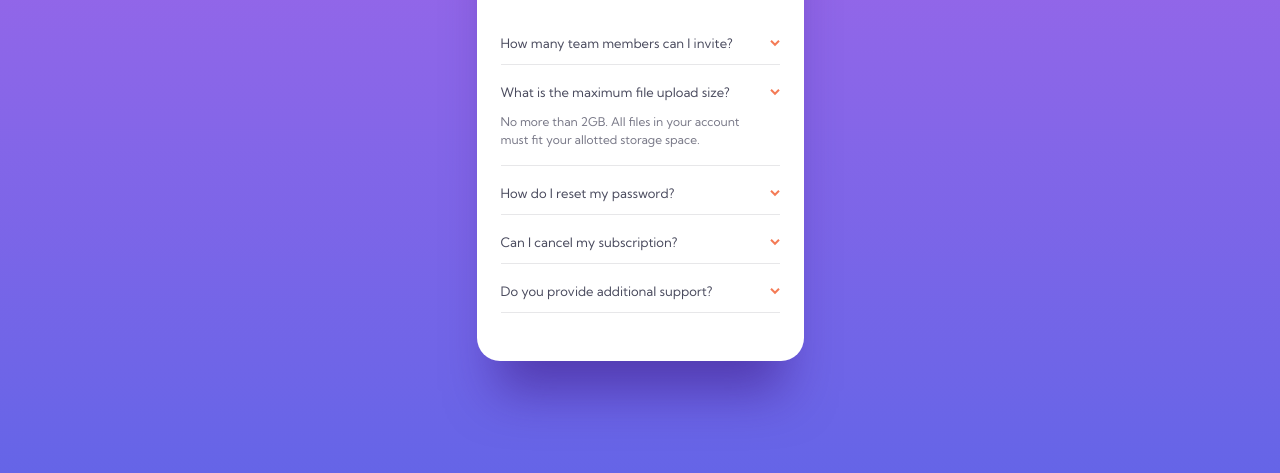
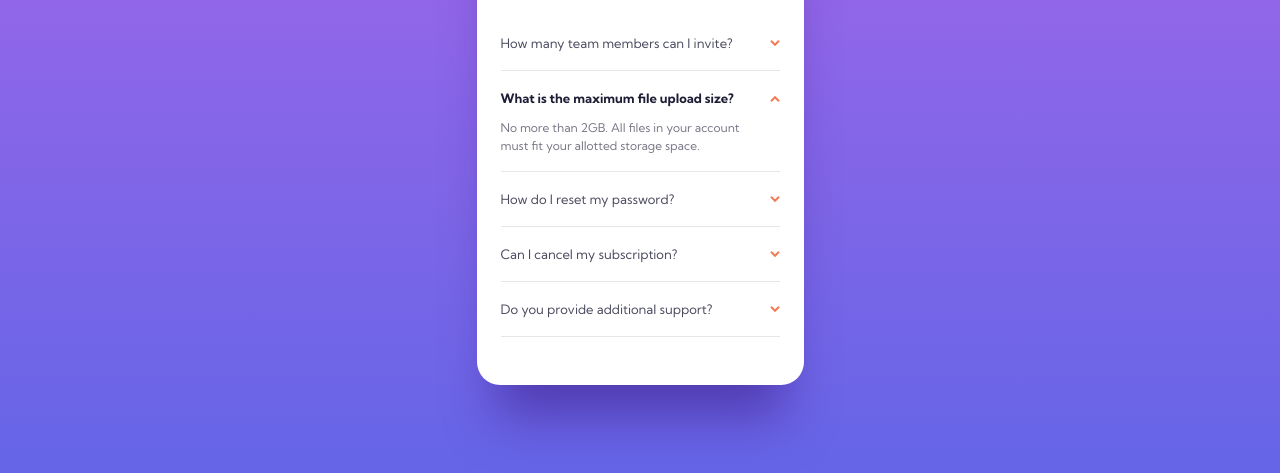
Before and after one commit to AdamHaniff/FAQ-Accordion-Card, a website built with Parcel: page index.html in a window 1280 px wide. Both pictures are taken after a click on the element 640 px from the left and 432 px from the top of the page. Shown: the part 323-796 px from the top of the page. Built offline with nearby package versions, Linux system fonts and the light colour scheme.

Commit message:
Added logic for rotating arrow icon

```diff
--- a/main.js
+++ b/main.js
@@ -3,16 +3,46 @@ import "regenerator-runtime/runtime";
 
 // VARIABLES
 const faqContainer = document.querySelector(".FAQ");
+const colorTextBold = getComputedStyle(
+  document.documentElement
+).getPropertyValue("--color-text-bold");
+const fontWeightRegular = getComputedStyle(
+  document.documentElement
+).getPropertyValue("--font-weight-regular");
+const fontWeightBold = getComputedStyle(
+  document.documentElement
+).getPropertyValue("--font-weight-bold");
+const colorQuestion = getComputedStyle(
+  document.documentElement
+).getPropertyValue("--color-question");
 
-// WHEN THE QUESTION CONTAINER IS CLICKED,
-// REMOVE THE HIDDEN CLASS FROM THE ANSWER;
-// MAKE THE QUESTION BOLD
 // ROTATE THE ARROW ICON
 
 // EVENT LISTENER
 faqContainer.addEventListener("click", function (e) {
-  const question = e.target.closest(".FAQ__QnA-container");
-  if (!question) return;
-  const answer = question.querySelector(".FAQ__answer");
+  const qnaContainer = e.target.closest(".FAQ__QnA-container");
+  if (!qnaContainer) return;
+  const answer = qnaContainer.querySelector(".FAQ__answer");
   answer.classList.toggle("hidden");
+
+  // MAKE THE QUESTION BOLD
+  const question = qnaContainer.querySelector(".FAQ__question");
+
+  if (question.style.fontWeight === fontWeightBold) {
+    question.style.fontWeight = fontWeightRegular;
+    question.style.color = colorQuestion;
+  } else {
+    question.style.fontWeight = fontWeightBold;
+    question.style.color = colorTextBold;
+    // WE COULD TOGGLE A CLASS HERE
+  }
+
+  // ROTATE ARROW ICON
+  const arrowIcon = qnaContainer.querySelector(".FAQ__QnA-container__icon");
+  if (arrowIcon.style.transform === "rotate(180deg)") {
+    arrowIcon.style.transform = "rotate(0)";
+  } else {
+    arrowIcon.style.transform = "rotate(180deg)";
+  }
+  // WE COULD TOGGLE A CLASS HERE AS WELL
 });
--- a/sass/main.scss
+++ b/sass/main.scss
@@ -16,6 +16,14 @@ $font-primary: "Kumbh Sans", sans-serif;
 // ********* FONT WEIGHTS **********
 $font-weight-regular: 400;
 $font-weight-bold: 700;
+
+// ************** ROOT *************
+:root {
+  --color-text-bold: #{$color-text-bold};
+  --font-weight-regular: #{$font-weight-regular};
+  --font-weight-bold: #{$font-weight-bold};
+  --color-question: #{$color-question};
+}
 
 // ************* BASE **************
 *,
@@ -95,8 +103,8 @@ body {
   &__QnA-container {
     border-bottom: 1px solid $color-divider;
 
-    &:not(:last-child) {
-      margin-bottom: 1.9rem;
+    &:not(:first-of-type) {
+      padding-top: 1.9rem;
     }
 
     &__icon {
@@ -107,7 +115,7 @@ body {
   &__question-container {
     display: flex;
     align-items: center;
-    margin-bottom: 1.3rem;
+    margin-bottom: 1.9rem;
   }
 
   &__question {
@@ -119,7 +127,7 @@ body {
     color: $color-answer;
     font-size: 1.2rem;
     line-height: 1.8rem;
-    margin-bottom: 1.6rem;
+    margin: -0.6rem 0 1.6rem;
     width: 95%;
   }
 }
```
Also changed, not shown: css/main.css, 1 other file.
